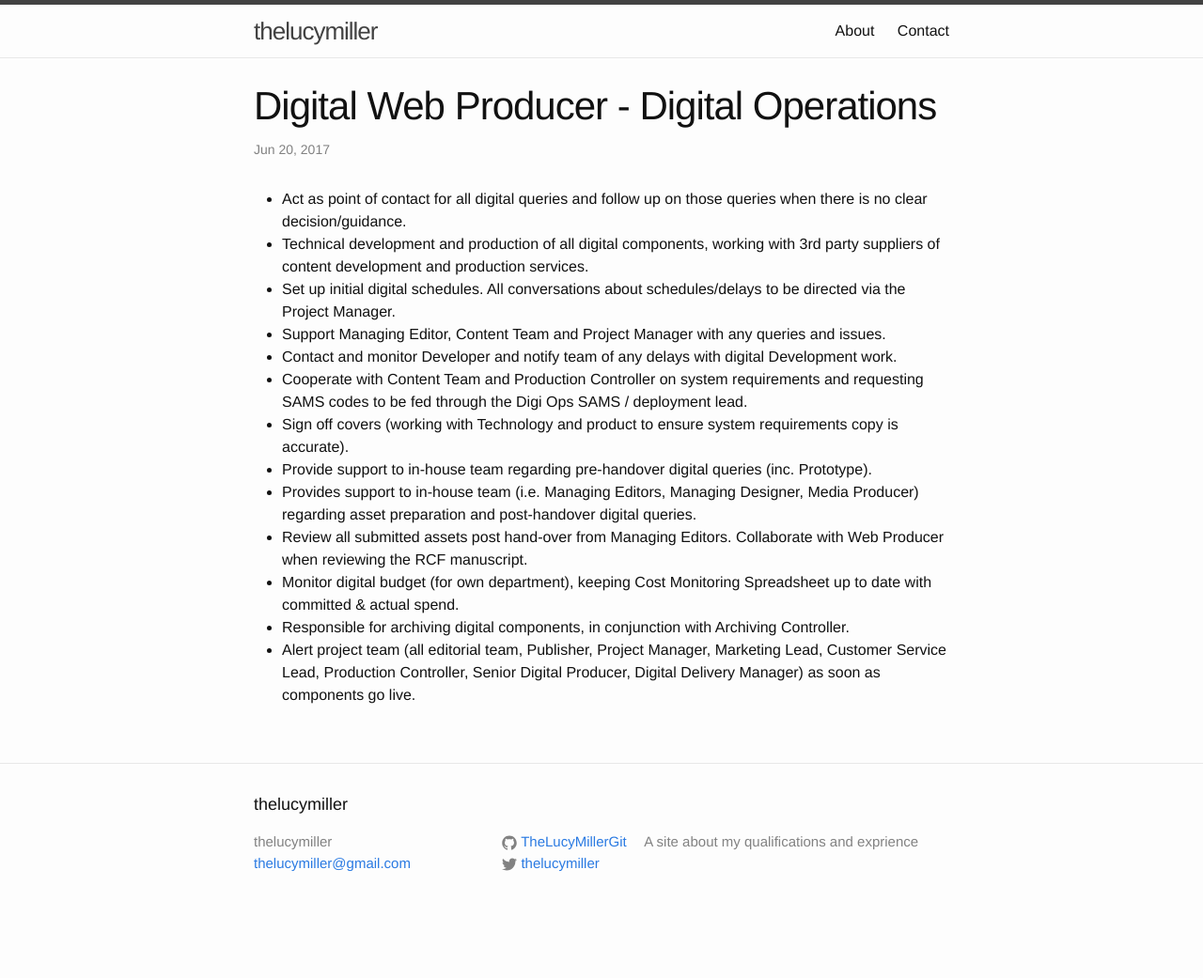
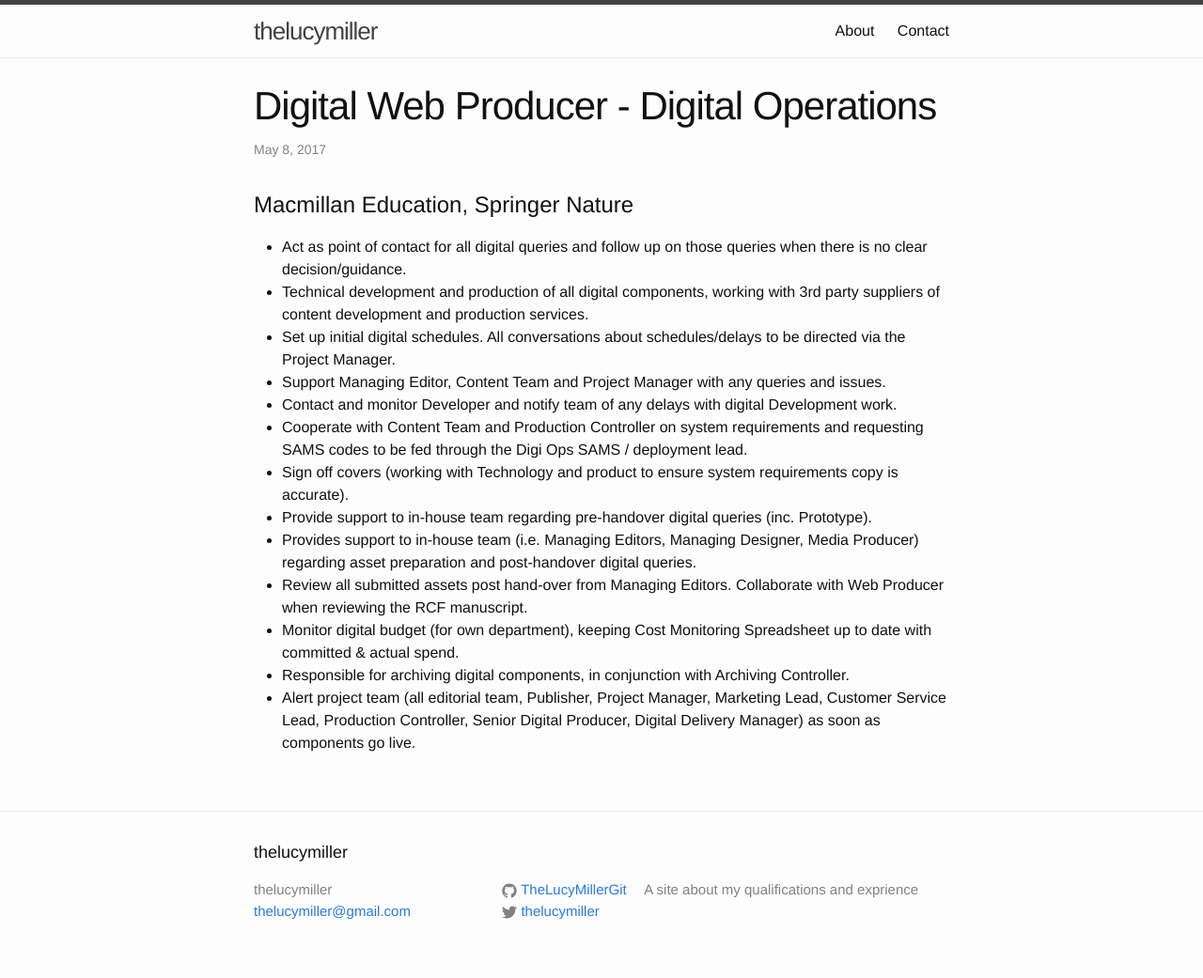
Before and after one commit to TheLucyMillerGit/TheLucyMillerGit.github.io, a Jekyll site: the page built from _posts/2017-06-20-digital-producer.markdown, in a window 1280 px wide. Shown: the whole page at 94% size. Built offline with Jekyll 4.4.1, drawn with Linux system fonts in a browser that asks for light colours; before the commit the page ends 990 px from its top, so only the background shows below that.

Commit message:
updates start dates

```diff
--- a/_posts/2017-06-20-digital-producer.markdown
+++ b/_posts/2017-06-20-digital-producer.markdown
@@ -1,9 +1,11 @@
 ---
 layout: post
 title:  "Digital Web Producer - Digital Operations"
-date:   2017-06-20 13:48:27 +0000
+date:   2017-05-08 13:48:27 +0000
 categories: jekyll update
 ---
+
+# Macmillan Education, Springer Nature
 
 - Act as point of contact for all digital queries and follow up on those queries when there is no clear decision/guidance.
 - Technical development and production of all digital components, working with 3rd party suppliers of content development and production services.
--- a/_posts/2017-06-20-senior-specialist.markdown
+++ b/_posts/2017-06-20-senior-specialist.markdown
@@ -1,7 +1,7 @@
 ---
 layout: post
 title:  "Senior Specialist - Digital Marketing"
-date:   2017-06-20 13:48:27 +0000
+date:   2010-05-10 13:48:27 +0000
 categories: jekyll update
 ---
 
```
